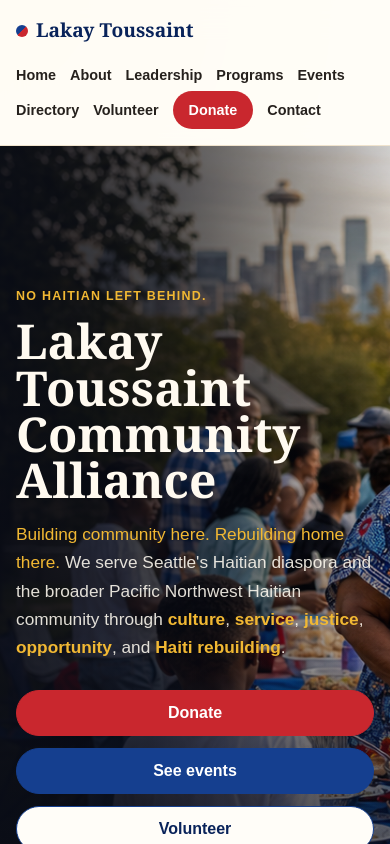
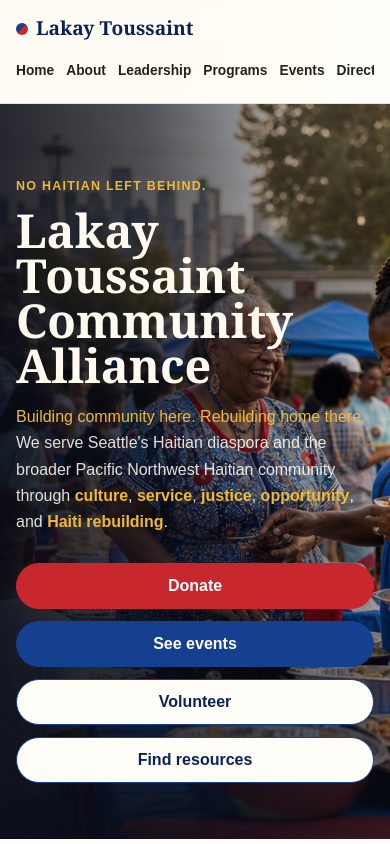
Before and after one commit to hforeste/lakay-toussaint-web, a Next.js app: page / in a window 390 px wide. Shown: the top 844 px of the page. Built offline with nearby package versions, Linux system fonts and the light colour scheme; no server answers; the database is empty.

Commit message:
Improve mobile homepage hero

```diff
--- a/src/app/globals.css
+++ b/src/app/globals.css
@@ -962,7 +962,8 @@ fieldset {
   .navWrap {
     align-items: flex-start;
     flex-direction: column;
-    padding: 16px 0;
+    gap: 12px;
+    padding: 14px 0;
   }
 
   .nav {
@@ -970,11 +971,16 @@ fieldset {
   }
 
   .homeHero {
-    min-height: 760px;
+    min-height: 720px;
   }
 
   .heroCopy {
-    padding-top: 140px;
+    padding-top: 96px;
+    padding-bottom: 80px;
+  }
+
+  .homeHero .heroMedia {
+    object-position: 66% center;
   }
 
   .impactStrip,
@@ -1022,11 +1028,24 @@ fieldset {
   }
 
   .homeHero {
-    min-height: 720px;
+    min-height: 650px;
   }
 
   .heroCopy {
-    padding-bottom: 68px;
+    padding-top: 72px;
+    padding-bottom: 56px;
+  }
+
+  .heroCopy h1 {
+    font-size: clamp(2.55rem, 12vw, 3.45rem);
+  }
+
+  .heroMission {
+    font-size: 1rem;
+  }
+
+  .homeHero .heroMedia {
+    object-position: 70% center;
   }
 
   .actions,
@@ -1036,6 +1055,28 @@ fieldset {
 
   .button {
     justify-content: center;
+  }
+
+  .nav {
+    width: 100%;
+    flex-wrap: nowrap;
+    overflow-x: auto;
+    gap: 8px 12px;
+    padding-bottom: 2px;
+    scrollbar-width: none;
+  }
+
+  .nav::-webkit-scrollbar {
+    display: none;
+  }
+
+  .nav a {
+    flex: 0 0 auto;
+    font-size: 0.86rem;
+  }
+
+  .nav a[href="/donate"] {
+    min-height: 34px;
   }
 
   .impactStrip {
--- a/src/app/page.tsx
+++ b/src/app/page.tsx
@@ -54,8 +54,8 @@ export default async function HomePage() {
           <span>served through culture, service, justice, and opportunity</span>
         </div>
         <div>
-          <strong>Phase 1 focus</strong>
-          <span>events, donations, contact, leadership, and directory</span>
+          <strong>Community priorities</strong>
+          <span>events, giving, resources, leadership, and connection</span>
         </div>
         <div>
           <strong>Fiscal sponsor</strong>
@@ -130,7 +130,7 @@ export default async function HomePage() {
       <section className="section directoryCallout">
         <div>
           <p className="eyebrow">Community Hub</p>
-          <h2>Make the site useful after launch day.</h2>
+          <h2>Find Haitian-owned and Haitian-serving resources.</h2>
           <p>
             The Haitian Business Directory gives community members a practical
             reason to return: businesses, services, churches, and mutual-aid
```
